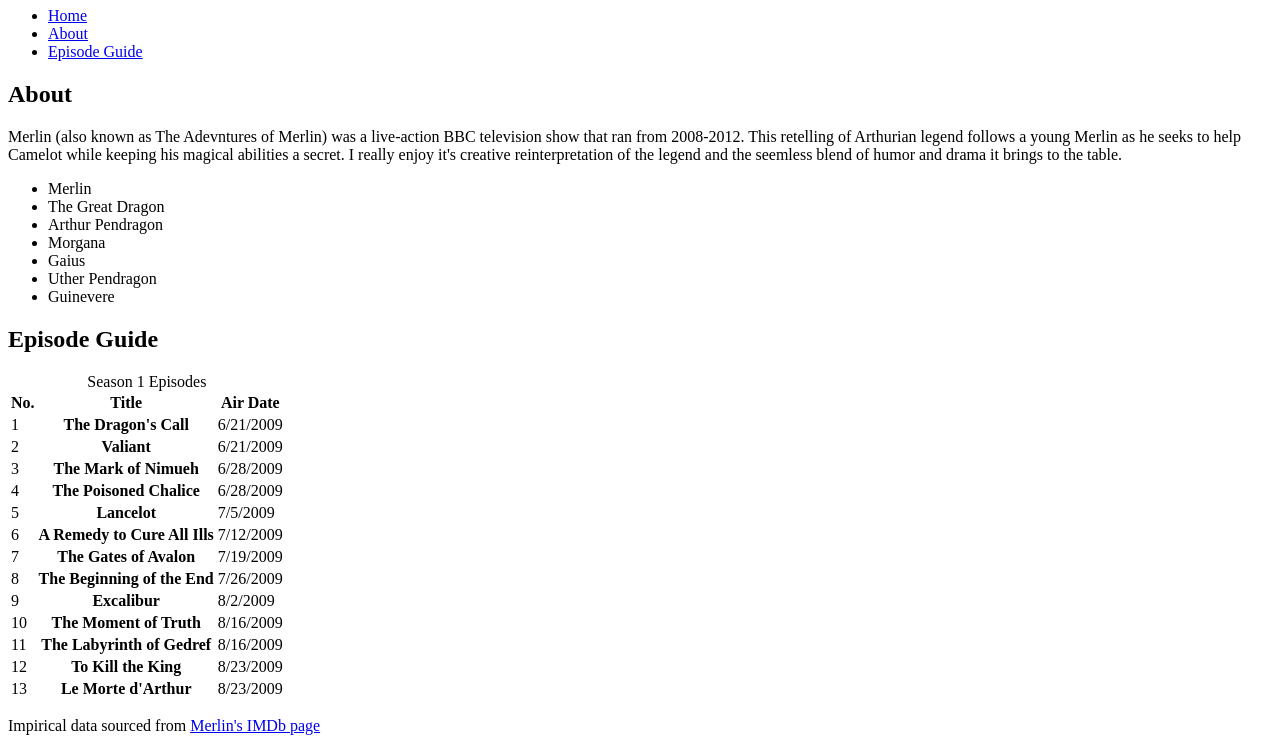
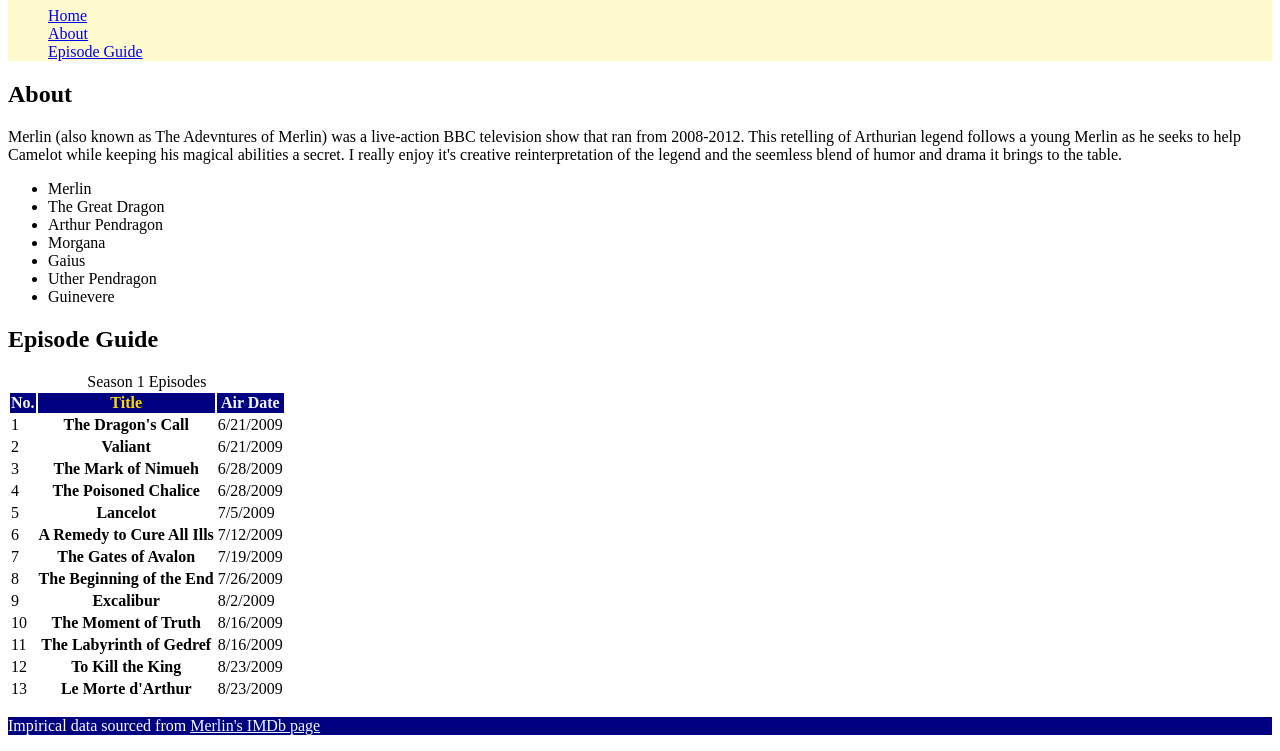
Before and after one commit to brennanguy/brennanguy.github.io, a plain HTML site: page episode-guide/index.html in a window 1280 px wide. Shown: the part 73-824 px from the top of the page. Drawn offline with Linux system fonts and the light colour scheme.

Commit message:
Up to step 7 of the episode guide styles

```diff
--- a/episode-guide/index.html
+++ b/episode-guide/index.html
@@ -4,6 +4,7 @@
     <meta charset="UTF-8">
     <meta name="viewport" content="width=device-width, initial-scale=1.0">
     <title>Merlin</title>
+    <link rel="stylesheet" href="styles.css">
 </head>
 <body>
     <header>
@@ -39,7 +40,7 @@
                 <thead>
                     <tr>
                         <th scope="col">No.</th>
-                        <th scope="col">Title</th>
+                        <th scope="col" class="title">Title</th>
                         <th scope="col">Air Date</th>
                     </tr>
                 </thead>
--- /dev/null
+++ b/episode-guide/styles.css
@@ -0,0 +1,34 @@
+nav ul {
+    list-style-type: none;
+}
+
+header {
+    color: maroon;
+    background-color: lemonchiffon;
+}
+
+footer {
+    color: white;
+    background-color: navy;
+}
+
+a:hover {
+    color: aquamarine
+}
+
+a:focus {
+    color: aqua
+}
+
+footer a {
+    color: aliceblue;
+}
+
+thead {
+    color: aliceblue;
+    background-color: navy;
+}
+
+.title {
+    color: gold;
+}
```
